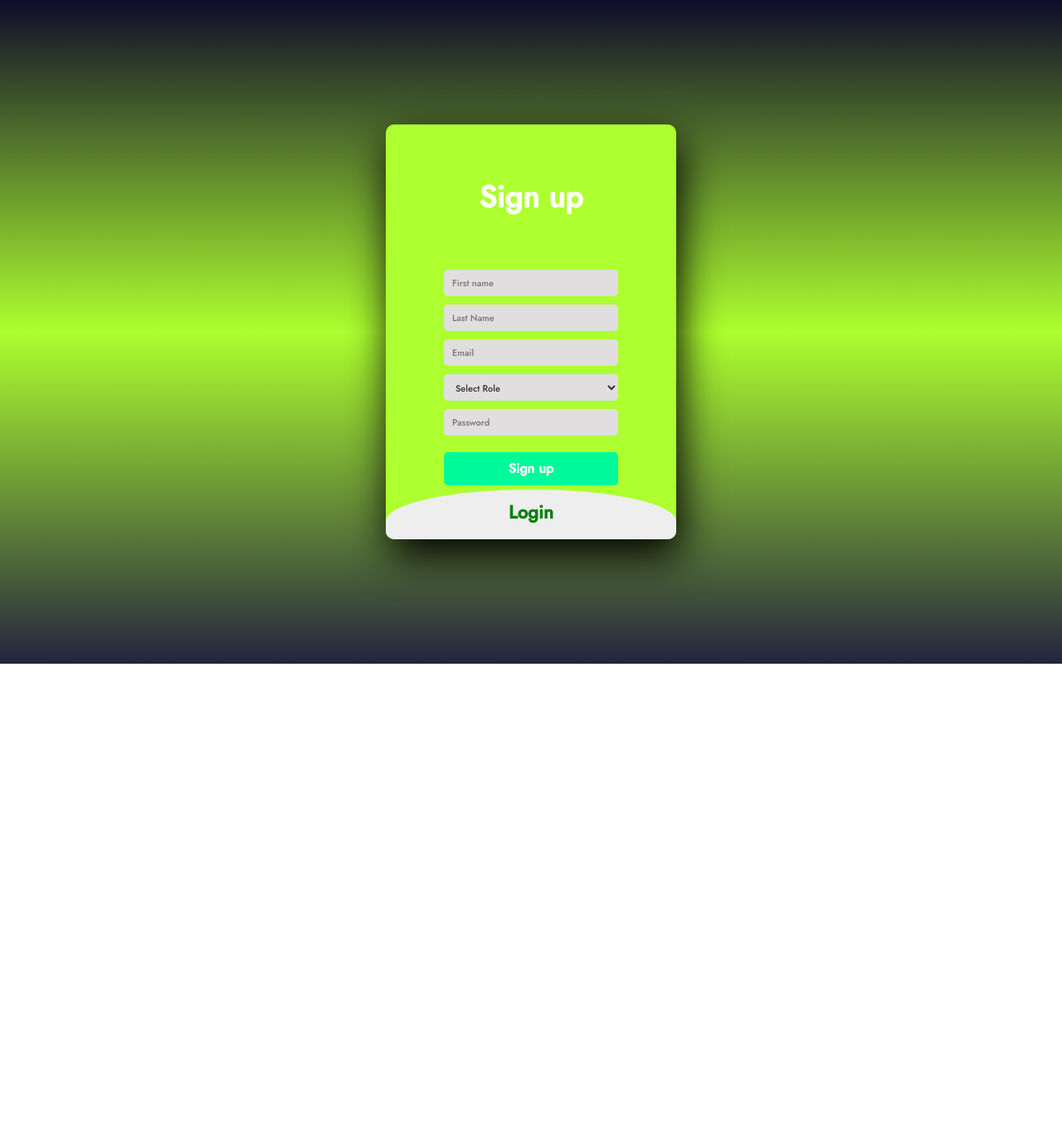
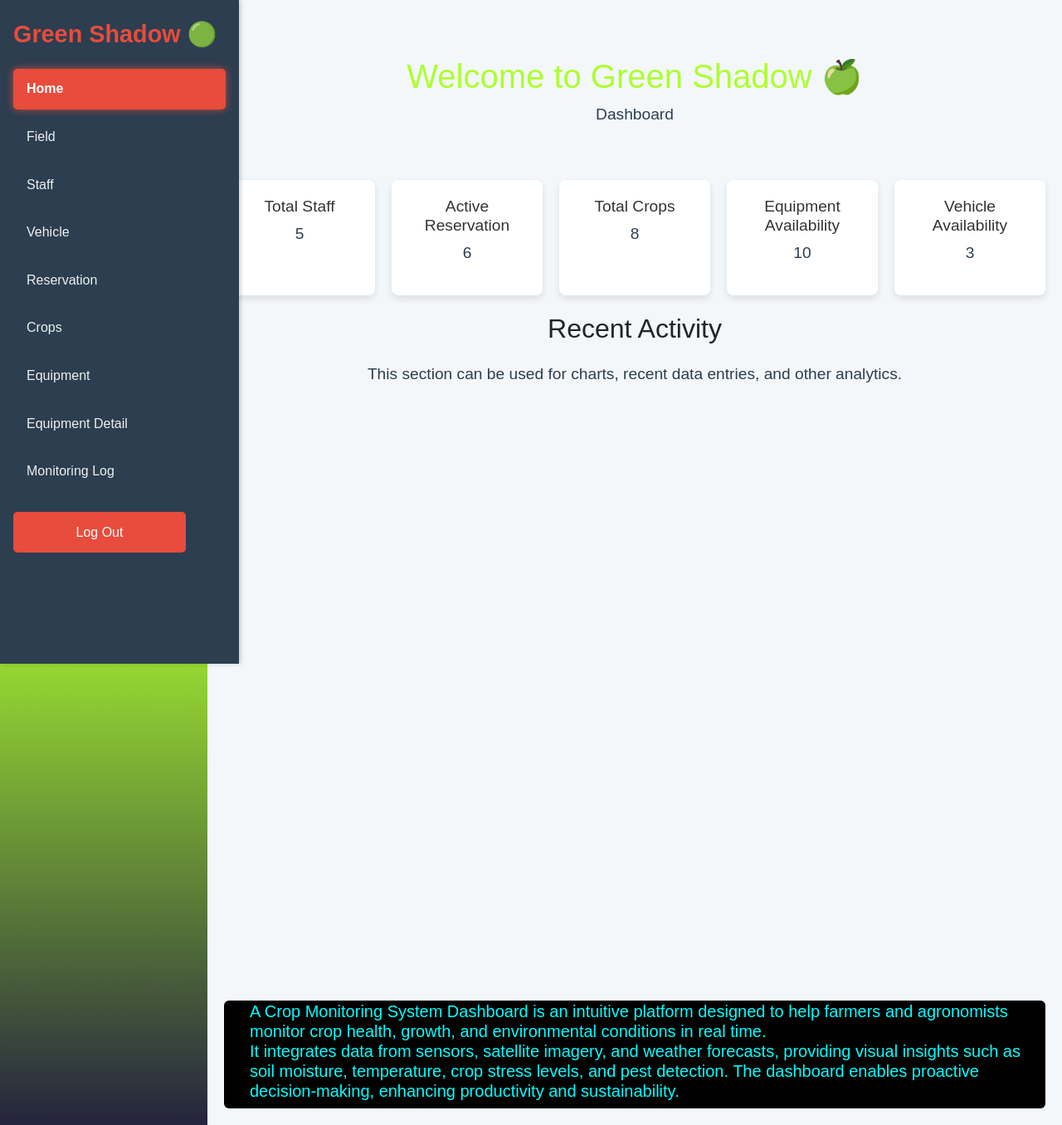
Before and after one commit to Shalomhosheya/React-GreenShadow, a React (Vite) app: page /dashboard in a window 1280 px wide. Shown: the whole page at 83% size. Before the commit the page ends 800 px from the top, so only its background shows below. Built offline with nearby package versions, Linux system fonts and the light colour scheme.

Commit message:
initial commit

```diff
--- a/package.json
+++ b/package.json
@@ -10,8 +10,10 @@
     "preview": "vite preview"
   },
   "dependencies": {
+    "chart.js": "^4.4.7",
     "react": "^18.3.1",
-    "react-dom": "^18.3.1"
+    "react-dom": "^18.3.1",
+    "react-router-dom": "^7.1.1"
   },
   "devDependencies": {
     "@eslint/js": "^9.17.0",
--- a/src/App.jsx
+++ b/src/App.jsx
@@ -1,30 +1,26 @@
-import './App.css'
-import LoginPage from './Pages/LoginPage'
-import LoginSignupPage from './Pages/loginSignup'
+import './App.css';
+import LoginPage from './Pages/LoginPage';
+import LoginSignupPage from './Pages/LoginSignup';
+import { BrowserRouter as Router, Routes, Route } from 'react-router-dom';
+import Dashboard from './Pages/DashBoard';
 
 function App() {
+  return (
+    <Router>
+      <body className='b1'>
+        <Routes>
+          {/* Route for LoginSignupPage */}
+          <Route path="/" element={<LoginPage />} />
 
-  return (
-    <>
-    <div className='main1'>
-      <input type="checkbox" id="chk" aria-hidden="true"/>
-
-
-      <div className="signup">
-
-        <LoginSignupPage/>
-       </div>
-
-     <div className='login'>
-
-     <LoginPage/>
-     </div>
-
-
-    </div>
-
-    </>
-  )
+          {/* Route for LoginPage
+          <Route path="/login" element={<LoginSignupPage />} />
+           */}
+          {/* Route for Dashboard */}
+          <Route path="/dashboard" element={<Dashboard />} />
+        </Routes>
+      </body>
+    </Router>
+  );
 }
 
-export default App
+export default App;
--- /dev/null
+++ b/src/Component/Sidebar.tsx
@@ -0,0 +1,27 @@
+import React from 'react';
+
+function Sidebar() {
+  return (
+    <aside className="sidebar" id="sidebar">
+      <h2>Green Shadow 🟢</h2>
+      <nav className="sidebar-nav">
+        <a href="#home" className="active">
+          Home
+        </a>
+        <a href="field.html">Field</a>
+        <a href="staffPage.html">Staff</a>
+        <a href="vehicle.html">Vehicle</a>
+        <a href="reservation.html">Reservation</a>
+        <a href="crop.html">Crops</a>
+        <a href="equipMent.html">Equipment</a>
+        <a href="equipmentDetail.html">Equipment Detail</a>
+        <a href="monitoringLog.html">Monitoring Log</a>
+        <button id="logoutBtn" style={{ width: '13rem' }}>
+          Log Out
+        </button>
+      </nav>
+    </aside>
+  );
+}
+
+export default Sidebar;
--- /dev/null
+++ b/src/Pages/DashBoard.tsx
@@ -0,0 +1,120 @@
+import React, { useEffect } from 'react';
+import Sidebar from '../Component/Sidebar';
+
+function Dashboard() {
+  // useEffect(() => {
+  //   // Example: Setting up the pie chart using Chart.js or other library
+  //   const createPieChart = () => {
+  //     // const ctx = document.getElementById('overviewPieChart').getContext('2d');
+  //     new Chart(ctx, {
+  //       type: 'pie',
+  //       data: {
+  //         labels: ['Staff', 'Reservation', 'Crops', 'Equipment', 'Vehicles'],
+  //         datasets: [
+  //           {
+  //             data: [5, 6, 8, 10, 3], // Example numbers, replace with actual data
+  //             backgroundColor: [
+  //               '#FF6384',
+  //               '#36A2EB',
+  //               '#FFCE56',
+  //               '#4BC0C0',
+  //               '#9966FF',
+  //             ],
+  //             hoverBackgroundColor: [
+  //               '#FF6384',
+  //               '#36A2EB',
+  //               '#FFCE56',
+  //               '#4BC0C0',
+  //               '#9966FF',
+  //             ],
+  //           },
+  //         ],
+  //       },
+  //       options: {
+  //         responsive: true,
+  //         plugins: {
+  //           legend: {
+  //             position: 'bottom',
+  //           },
+  //         },
+  //       },
+  //     });
+  //   };
+
+  //   createPieChart();
+  // }, []);
+
+  return (
+    <>
+     <div className='dashboard-container'>
+
+     <Sidebar/>
+     <main className="content">
+        <header className="content-header anim1">
+          <br />
+          <br />
+          <h1>Welcome to Green Shadow 🍏</h1>
+          <p style={{ shapeMargin: '50px' }}>Dashboard</p>
+        </header>
+        <br />
+        <br />
+        <section className="content-overview anim1">
+          <div className="overview-box">
+            <h3>Total Staff</h3>
+            <p id="member">5</p>
+          </div>
+          <div className="overview-box">
+            <h3>Active Reservation</h3>
+            <p id="reservation1">6</p>
+          </div>
+          <div className="overview-box">
+            <h3>Total Crops</h3>
+            <p id="crops">8</p>
+          </div>
+          <div className="overview-box">
+            <h3>Equipment Availability</h3>
+            <p id="equip">10</p>
+          </div>
+          <div className="overview-box">
+            <h3>Vehicle Availability</h3>
+            <p id="vehicle">3</p>
+          </div>
+        </section>
+
+        <section className="content-data anim1">
+          <h2>Recent Activity</h2>
+          <p>
+            This section can be used for charts, recent data entries, and other
+            analytics.
+          </p>
+          <div className="piechart_space">
+            <canvas id="overviewPieChart"></canvas>
+          </div>
+        </section>
+        <br />
+
+        <div className="card-body">
+          <div
+            className="card"
+            style={{ paddingLeft: '30px', backgroundColor: 'black' }}
+          >
+            <h5 style={{ color: 'aqua' }}>
+              A Crop Monitoring System Dashboard is an intuitive platform
+              designed to help farmers and agronomists monitor crop health,
+              growth, and environmental conditions in real time. <br />
+              It integrates data from sensors, satellite imagery, and weather
+              forecasts, providing visual insights such as soil moisture,
+              temperature, crop stress levels, and pest detection. The dashboard
+              enables proactive decision-making, enhancing productivity and
+              sustainability.
+            </h5>
+          </div>
+        </div>
+      </main>
+     </div>
+
+    </>
+  );
+}
+
+export default Dashboard;
--- a/src/Pages/LoginPage.tsx
+++ b/src/Pages/LoginPage.tsx
@@ -1,10 +1,76 @@
 import React from 'react';
+import { useNavigate } from 'react-router-dom';
 
 function LoginPage() {
+  const navigate = useNavigate();
+
+  const handleLogin = (e) => {
+    e.preventDefault();
+    // Add any login validation or API call here
+    // On successful login, navigate to the dashboard
+    navigate('/dashboard');
+  };
+
   return (
     <>
-  <div>
+      <div className='main1'>
+        <input type="checkbox" id="chk" aria-hidden="true" />
+
+        {/* Sign Up Form */}
+        <div className='signup'>
           <form>
+            <label htmlFor='chk' aria-hidden="true" className="label1">
+              Sign up
+            </label>
+            <input
+              type="text"
+              name="txt"
+              placeholder="First name"
+              required
+              className="field"
+              id="usernameText"
+            />
+            <input
+              type="text"
+              name="lastname"
+              placeholder="Last Name"
+              required
+              className="field"
+              id="lastname"
+            />
+            <input
+              type="email"
+              name="email"
+              placeholder="Email"
+              required
+              className="field"
+              id="emailText"
+            />
+
+            <select className="field" id="roleselect">
+              <option value="" disabled selected>
+                Select Role
+              </option>
+              {/* Options will be dynamically added */}
+            </select>
+
+            <input
+              type="password"
+              name="pswd"
+              placeholder="Password"
+              required
+              className="field"
+              id="passwordtext"
+            />
+            <button id="signUPBtn" className="button1">
+              Sign up
+            </button>
+          </form>
+        </div>
+
+        {/* Login Form */}
+        <div className='login'>
+          <form onSubmit={handleLogin}>
             <label htmlFor="chk" aria-hidden="true" className="label1">
               Login
             </label>
@@ -24,13 +90,13 @@ function LoginPage() {
               className="field"
               id="passwordtext2"
             />
-        <button className="button1" id="signInBTN">
+            <button className="button1" id="signInBTN" type="submit">
               Login
             </button>
           </form>
         </div>
+      </div>
     </>
-
   );
 }
 
```
Also changed, not shown: 1 other file (tests, documents, lock files or other folders). Lines whose indentation alone changed are shown as unchanged.
